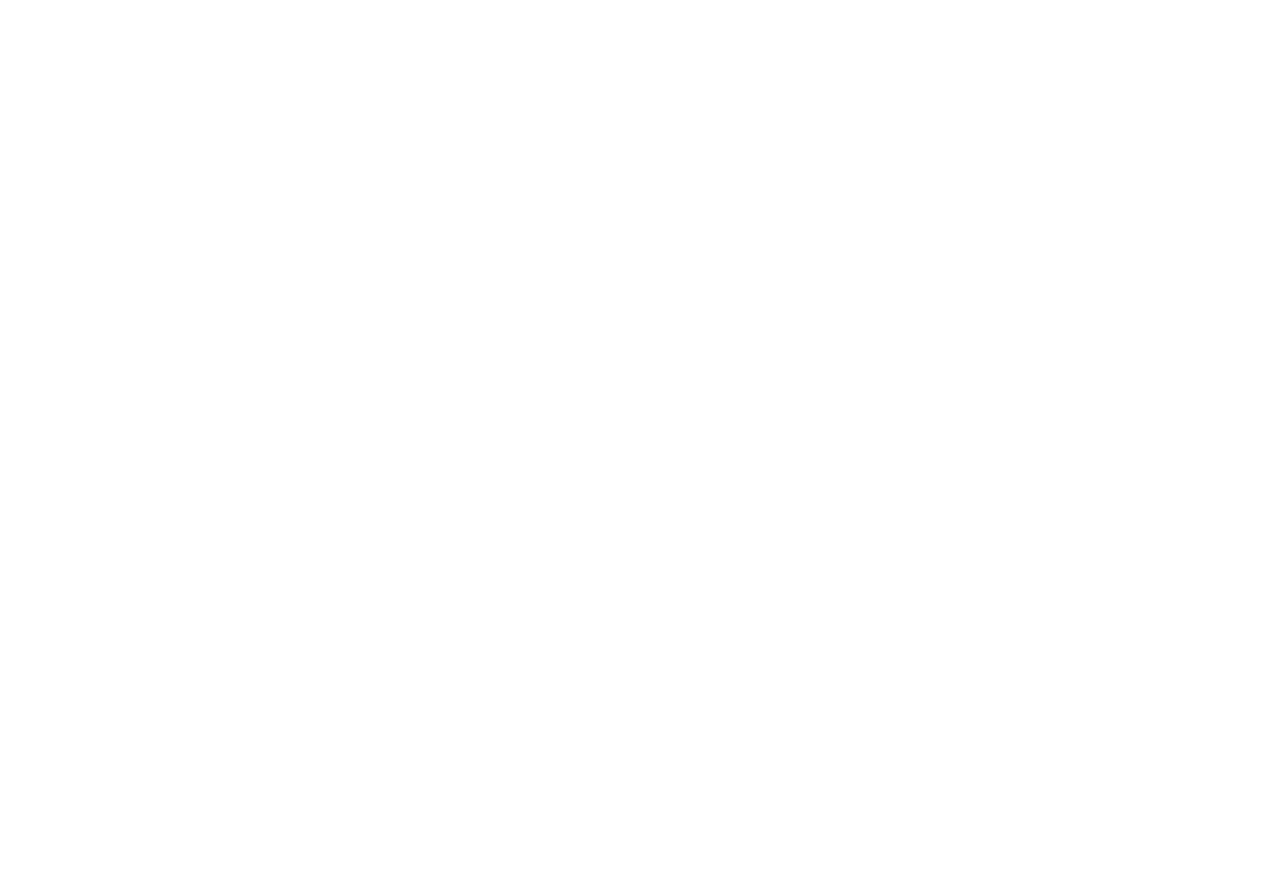
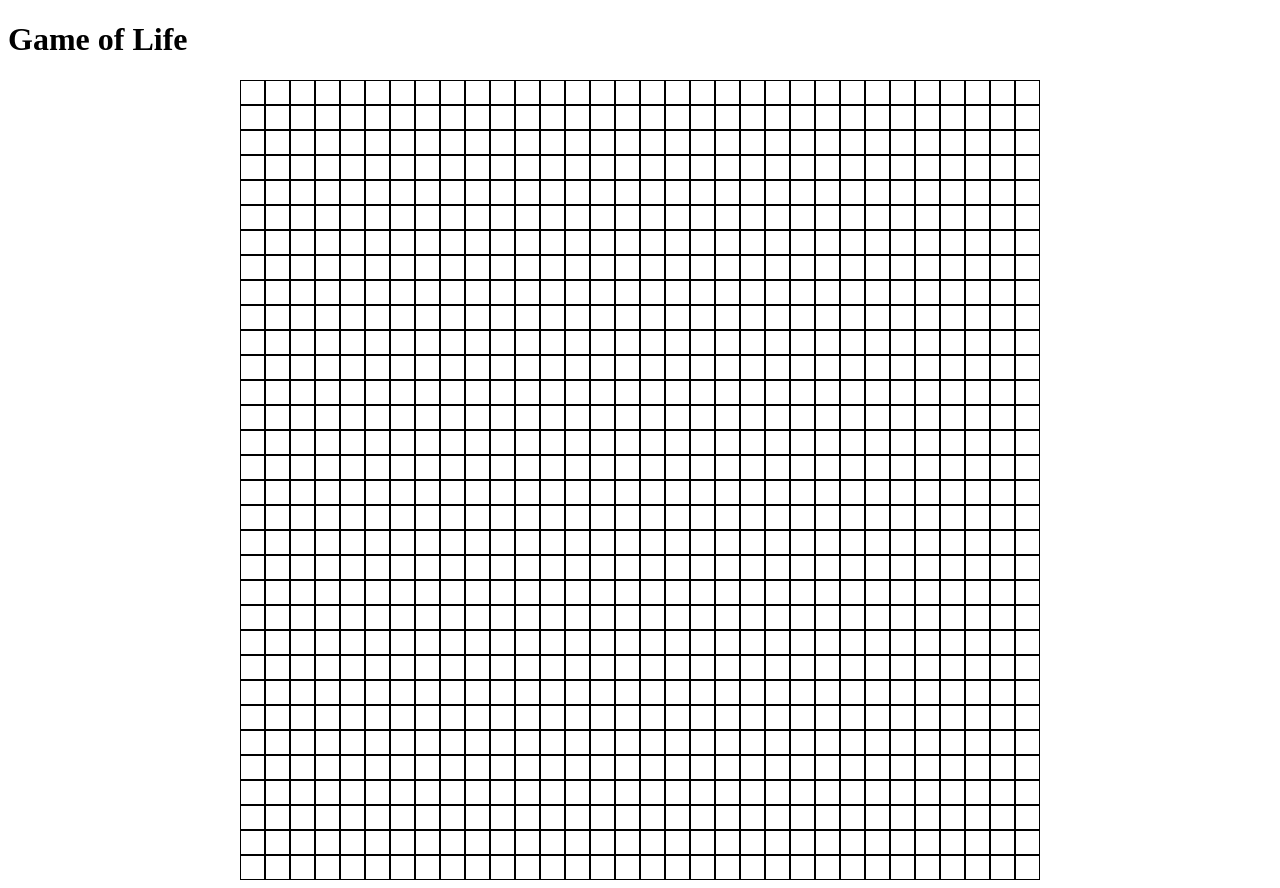
Before and after one commit to JacintheViolette/tempWebGame, a plain HTML site: page pages/index.html in a window 1280 px wide. Before the commit the page ends 800 px from the top, so only its background shows below. Drawn offline with Linux system fonts and the light colour scheme.

Commit message:
tileMapWorking

```diff
--- a/index.html
+++ b/pages/index.html
@@ -4,9 +4,13 @@
     <meta charset="UTF-8">
     <meta http-equiv="X-UA-Compatible" content="IE=edge">
     <meta name="viewport" content="width=device-width, initial-scale=1.0">
-    <title>TestSolo</title>
+    <link rel="stylesheet" href="../stylesheets/main.css">
+    <title>Game of Life</title>
 </head>
 <body>
-
+    <h1>Game of Life</h1>
+    <div id="game">
+    </div>
+    <script src="../src/main.js"></script>
 </body>
 </html>
--- /dev/null
+++ b/src/main.js
@@ -0,0 +1,81 @@
+const maps = {
+    "map1": [
+        ['0','0','0','0','0','0','0','0','0','0','0','0','0','0','0','0','0','0','0','0','0','0','0','0','0','0','0','0','0','0','0','0'],
+        ['0','0','0','0','0','0','0','0','0','0','0','0','0','0','0','0','0','0','0','0','0','0','0','0','0','0','0','0','0','0','0','0'],
+        ['0','0','0','0','0','0','0','0','0','0','0','0','0','0','0','0','0','0','0','0','0','0','0','0','0','0','0','0','0','0','0','0'],
+        ['0','0','0','0','0','0','0','0','0','0','0','0','0','0','0','0','0','0','0','0','0','0','0','0','0','0','0','0','0','0','0','0'],
+        ['0','0','0','0','0','0','0','0','0','0','0','0','0','0','0','0','0','0','0','0','0','0','0','0','0','0','0','0','0','0','0','0'],
+        ['0','0','0','0','0','0','0','0','0','0','0','0','0','0','0','0','0','0','0','0','0','0','0','0','0','0','0','0','0','0','0','0'],
+        ['0','0','0','0','0','0','0','0','0','0','0','0','0','0','0','0','0','0','0','0','0','0','0','0','0','0','0','0','0','0','0','0'],
+        ['0','0','0','0','0','0','0','0','0','0','0','0','0','0','0','0','0','0','0','0','0','0','0','0','0','0','0','0','0','0','0','0'],
+        ['0','0','0','0','0','0','0','0','0','0','0','0','0','0','0','0','0','0','0','0','0','0','0','0','0','0','0','0','0','0','0','0'],
+        ['0','0','0','0','0','0','0','0','0','0','0','0','0','0','0','0','0','0','0','0','0','0','0','0','0','0','0','0','0','0','0','0'],
+        ['0','0','0','0','0','0','0','0','0','0','0','0','0','0','0','0','0','0','0','0','0','0','0','0','0','0','0','0','0','0','0','0'],
+        ['0','0','0','0','0','0','0','0','0','0','0','0','0','0','0','0','0','0','0','0','0','0','0','0','0','0','0','0','0','0','0','0'],
+        ['0','0','0','0','0','0','0','0','0','0','0','0','0','0','0','0','0','0','0','0','0','0','0','0','0','0','0','0','0','0','0','0'],
+        ['0','0','0','0','0','0','0','0','0','0','0','0','0','0','0','0','0','0','0','0','0','0','0','0','0','0','0','0','0','0','0','0'],
+        ['0','0','0','0','0','0','0','0','0','0','0','0','0','0','0','0','0','0','0','0','0','0','0','0','0','0','0','0','0','0','0','0'],
+        ['0','0','0','0','0','0','0','0','0','0','0','0','0','0','0','0','0','0','0','0','0','0','0','0','0','0','0','0','0','0','0','0'],
+        ['0','0','0','0','0','0','0','0','0','0','0','0','0','0','0','0','0','0','0','0','0','0','0','0','0','0','0','0','0','0','0','0'],
+        ['0','0','0','0','0','0','0','0','0','0','0','0','0','0','0','0','0','0','0','0','0','0','0','0','0','0','0','0','0','0','0','0'],
+        ['0','0','0','0','0','0','0','0','0','0','0','0','0','0','0','0','0','0','0','0','0','0','0','0','0','0','0','0','0','0','0','0'],
+        ['0','0','0','0','0','0','0','0','0','0','0','0','0','0','0','0','0','0','0','0','0','0','0','0','0','0','0','0','0','0','0','0'],
+        ['0','0','0','0','0','0','0','0','0','0','0','0','0','0','0','0','0','0','0','0','0','0','0','0','0','0','0','0','0','0','0','0'],
+        ['0','0','0','0','0','0','0','0','0','0','0','0','0','0','0','0','0','0','0','0','0','0','0','0','0','0','0','0','0','0','0','0'],
+        ['0','0','0','0','0','0','0','0','0','0','0','0','0','0','0','0','0','0','0','0','0','0','0','0','0','0','0','0','0','0','0','0'],
+        ['0','0','0','0','0','0','0','0','0','0','0','0','0','0','0','0','0','0','0','0','0','0','0','0','0','0','0','0','0','0','0','0'],
+        ['0','0','0','0','0','0','0','0','0','0','0','0','0','0','0','0','0','0','0','0','0','0','0','0','0','0','0','0','0','0','0','0'],
+        ['0','0','0','0','0','0','0','0','0','0','0','0','0','0','0','0','0','0','0','0','0','0','0','0','0','0','0','0','0','0','0','0'],
+        ['0','0','0','0','0','0','0','0','0','0','0','0','0','0','0','0','0','0','0','0','0','0','0','0','0','0','0','0','0','0','0','0'],
+        ['0','0','0','0','0','0','0','0','0','0','0','0','0','0','0','0','0','0','0','0','0','0','0','0','0','0','0','0','0','0','0','0'],
+        ['0','0','0','0','0','0','0','0','0','0','0','0','0','0','0','0','0','0','0','0','0','0','0','0','0','0','0','0','0','0','0','0'],
+        ['0','0','0','0','0','0','0','0','0','0','0','0','0','0','0','0','0','0','0','0','0','0','0','0','0','0','0','0','0','0','0','0'],
+        ['0','0','0','0','0','0','0','0','0','0','0','0','0','0','0','0','0','0','0','0','0','0','0','0','0','0','0','0','0','0','0','0'],
+        ['0','0','0','0','0','0','0','0','0','0','0','0','0','0','0','0','0','0','0','0','0','0','0','0','0','0','0','0','0','0','0','0']
+    ]
+}
+
+function setTileMap(map, width, height) {
+    var row = 0
+    var temp = 0
+    for (var i = 0; i < maps[map].length; i++) {
+        for (var j = 0; j < maps[map][i].length; j++) {
+            var newDiv = document.createElement("div");
+            newDiv.style.height = height + 'px';
+            newDiv.style.width = width + 'px';
+            newDiv.className = "grid"
+            newDiv.id = `${i}:${j}`
+            newDiv.onclick = function() {
+                if (this.style.backgroundColor == "red") {
+                    this.style.backgroundColor = "white";
+                } else {
+                    this.style.backgroundColor = "red";
+                }
+            };
+            //newDiv.style.transform = `translate(500px, 300px)`
+            newDiv.style.transform = `translateX(${(j) * width}px) translateY(${temp + row}px)`
+            var parentDiv = document.getElementById("game");
+            parentDiv.appendChild(newDiv);
+            temp -= height
+        }
+        row += height
+    }
+}
+
+function updateMap() {
+    // detecter les carrés modifiés et les carrés inchangés
+}
+
+setTileMap("map1", 25, 25)
+
+//console.log(maps["map1"].len)
+
+/*
+var newDiv = document.createElement("div");
+newDiv.style.height = 25 + 'px'
+newDiv.style.width = 25 + 'px'
+newDiv.className = "grid"
+newDiv.style.transform = `translate(500px, 300px)`
+var parentDiv = document.getElementById("game");
+parentDiv.appendChild(newDiv);
+*/
--- /dev/null
+++ b/stylesheets/main.css
@@ -0,0 +1,14 @@
+body {
+
+}
+
+.grid {
+    box-shadow: inset 0 0 0 1px black;
+}
+
+#game {
+    margin: auto;
+
+    height: 800px;
+    width: 800px;
+}
```
